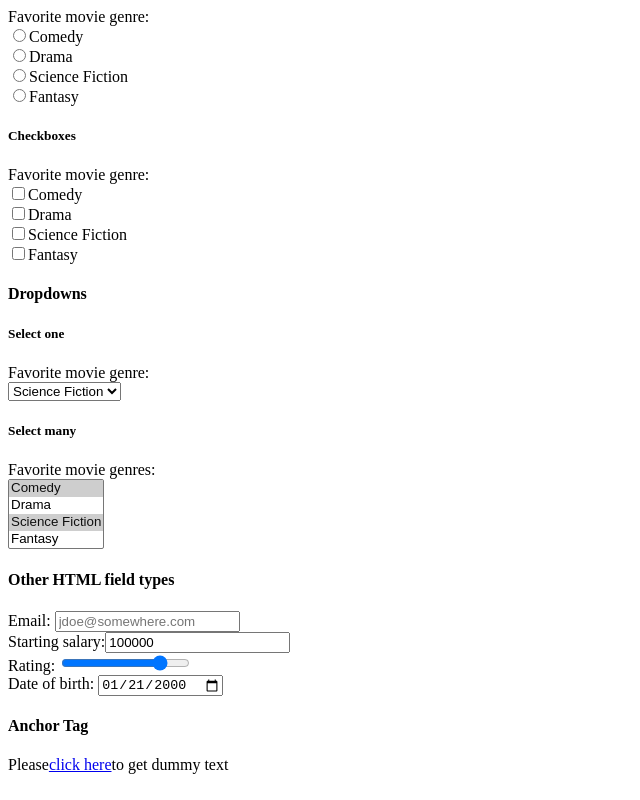
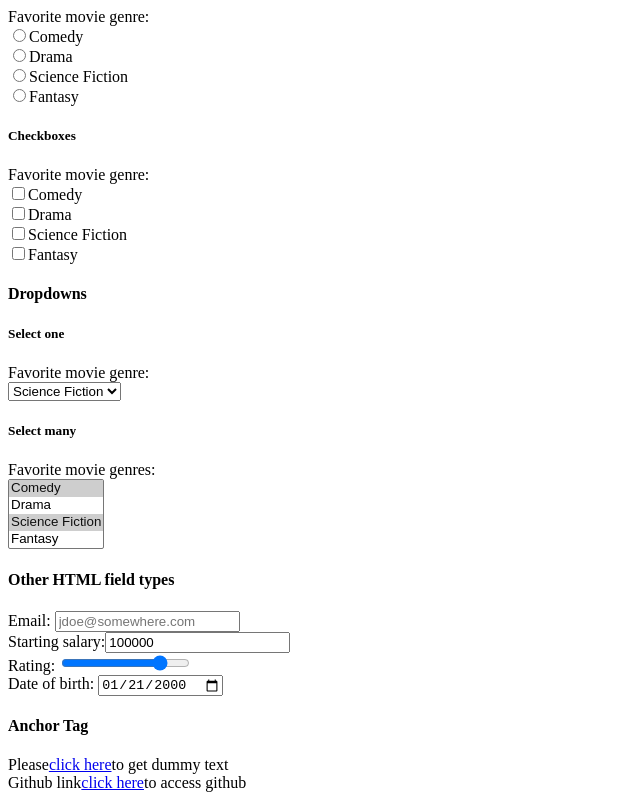
Before and after one commit to Amitabh1998/Kansas-react-web-app, a React (Create React App) app: page /#/Labs/Lab1 in a window 1280 px wide. Shown: the part 3070-3870 px from the top of the page, without its empty margins (0-640 px from the left). Built offline with nearby package versions, Linux system fonts and the light colour scheme.

Commit message:
second commit

```diff
--- a/src/Labs/Lab1/index.tsx
+++ b/src/Labs/Lab1/index.tsx
@@ -275,7 +275,9 @@ tag to tell browsers to render the gaps.
             Please
             <a id="wd-lipsum" href="https://www.lipsum.com">click here</a>
 to get dummy text<br/>
-
+            Github link
+            <a id="wd-github" href="https://github.com/Amitabh1998/Kansas-react-web-app">click here</a>
+            to access github<br/>
         </div>
     </div>
 
```
